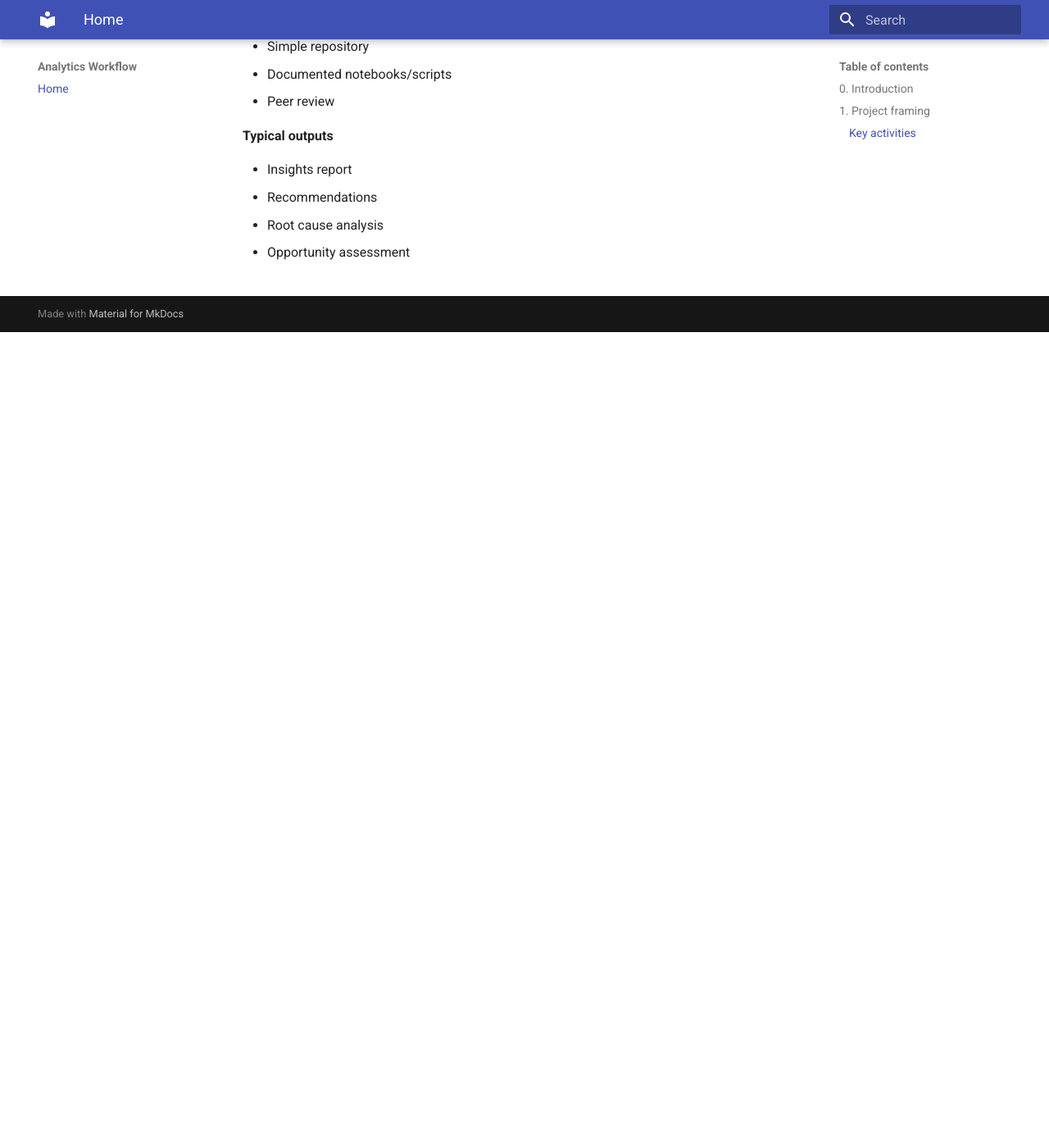
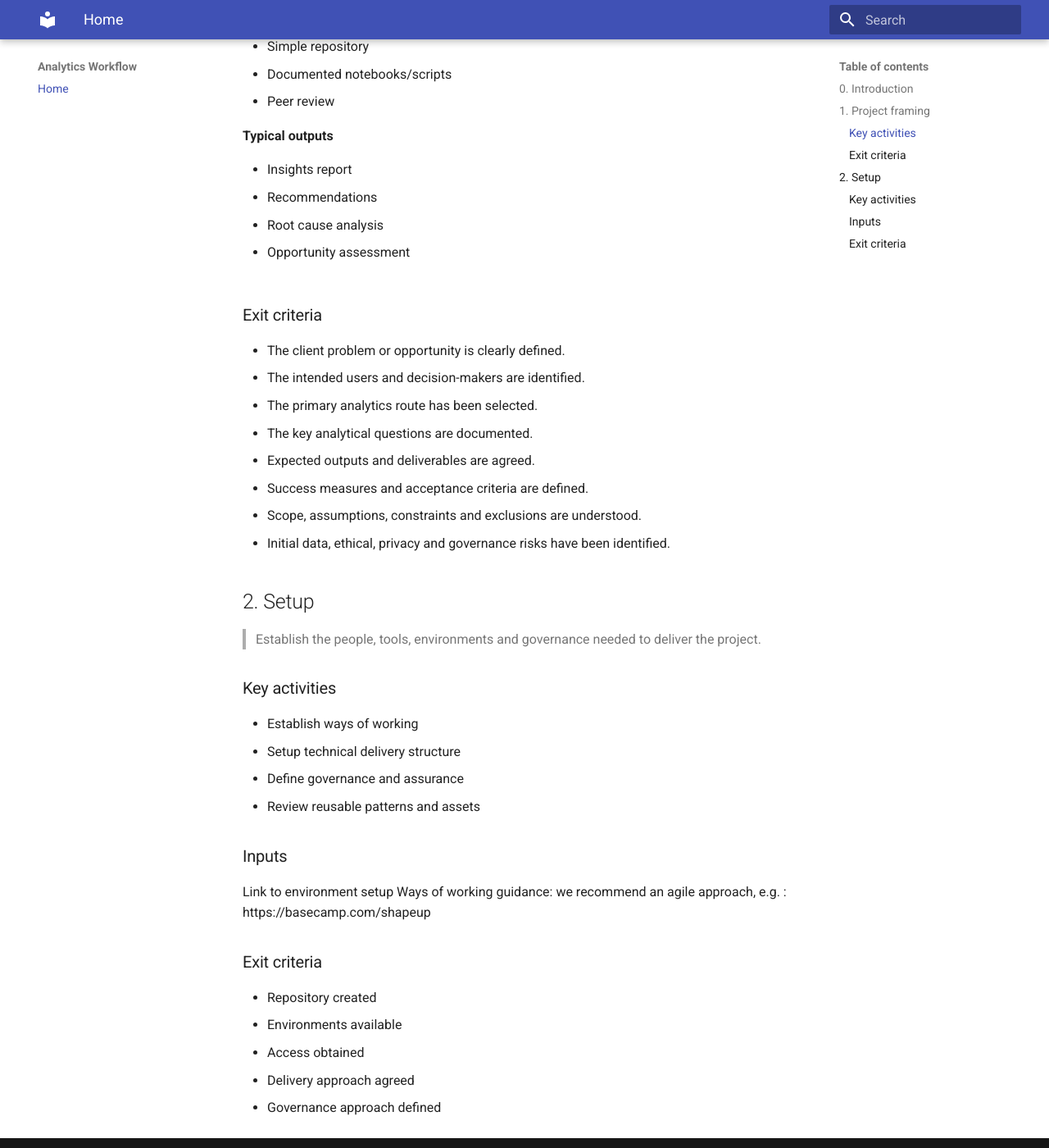
Before and after one commit to wshepghd/laughing-guacamole, an MkDocs documentation site: the page built from docs/index.md, in a window 1280 px wide and 1400 px high, scrolled down 1343 px. Shown: the whole window at 82% size. Built offline with MkDocs 1.6.1 and Material for MkDocs 9.7.7, drawn with Linux system fonts in a browser that asks for light colours; before the commit the page ends 1748 px from its top, so only the background shows below that.

Commit message:
Update index.md

```diff
--- a/docs/index.md
+++ b/docs/index.md
@@ -84,3 +84,34 @@ This workflow is intended for projects where data is used to explore, explain, p
     - Automated reports
     - KPI calculations
     - Scheduled analysis
+
+### Exit criteria
+- The client problem or opportunity is clearly defined.
+- The intended users and decision-makers are identified.
+- The primary analytics route has been selected.
+- The key analytical questions are documented.
+- Expected outputs and deliverables are agreed.
+- Success measures and acceptance criteria are defined.
+- Scope, assumptions, constraints and exclusions are understood.
+- Initial data, ethical, privacy and governance risks have been identified.
+
+
+## 2. Setup
+> Establish the people, tools, environments and governance needed to deliver the project.
+
+### Key activities
+- Establish ways of working
+- Setup technical delivery structure
+- Define governance and assurance
+- Review reusable patterns and assets
+
+### Inputs
+Link to environment setup
+Ways of working guidance: we recommend an agile approach, e.g. : https://basecamp.com/shapeup
+
+### Exit criteria
+- Repository created
+- Environments available
+- Access obtained
+- Delivery approach agreed
+- Governance approach defined
```
